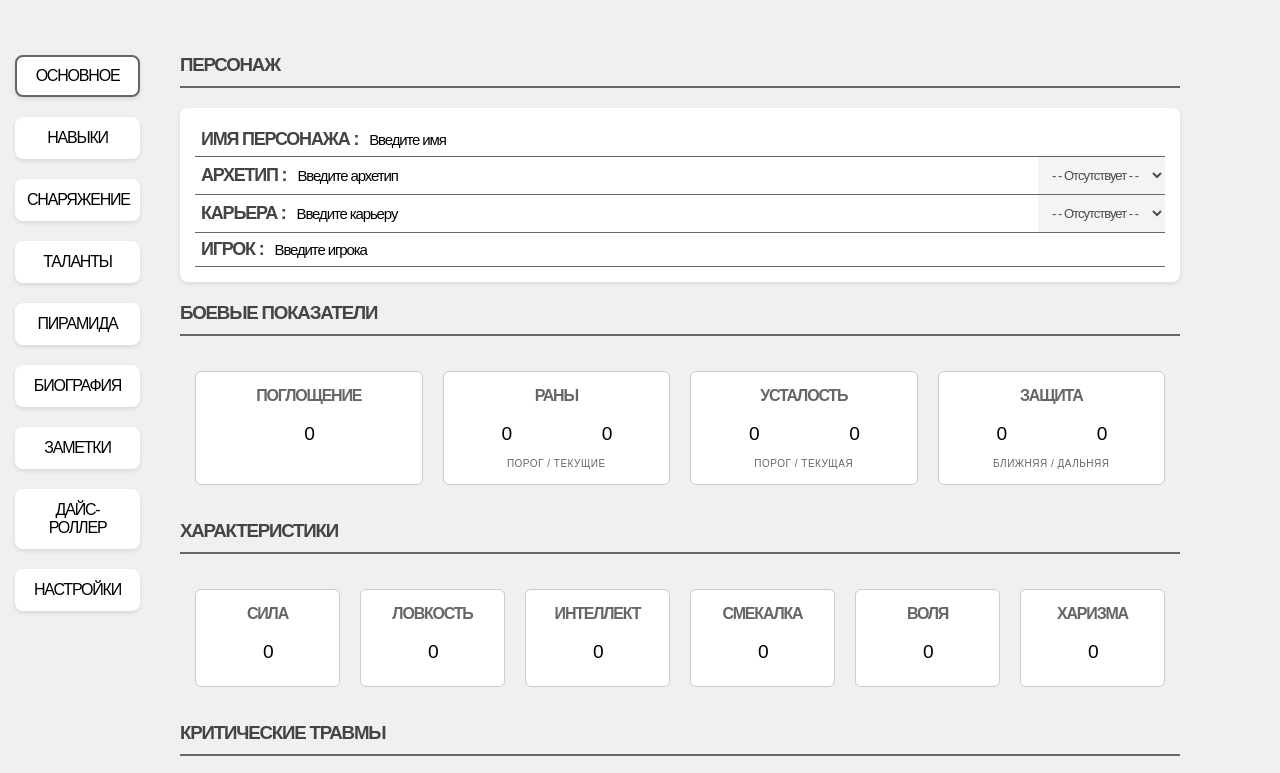
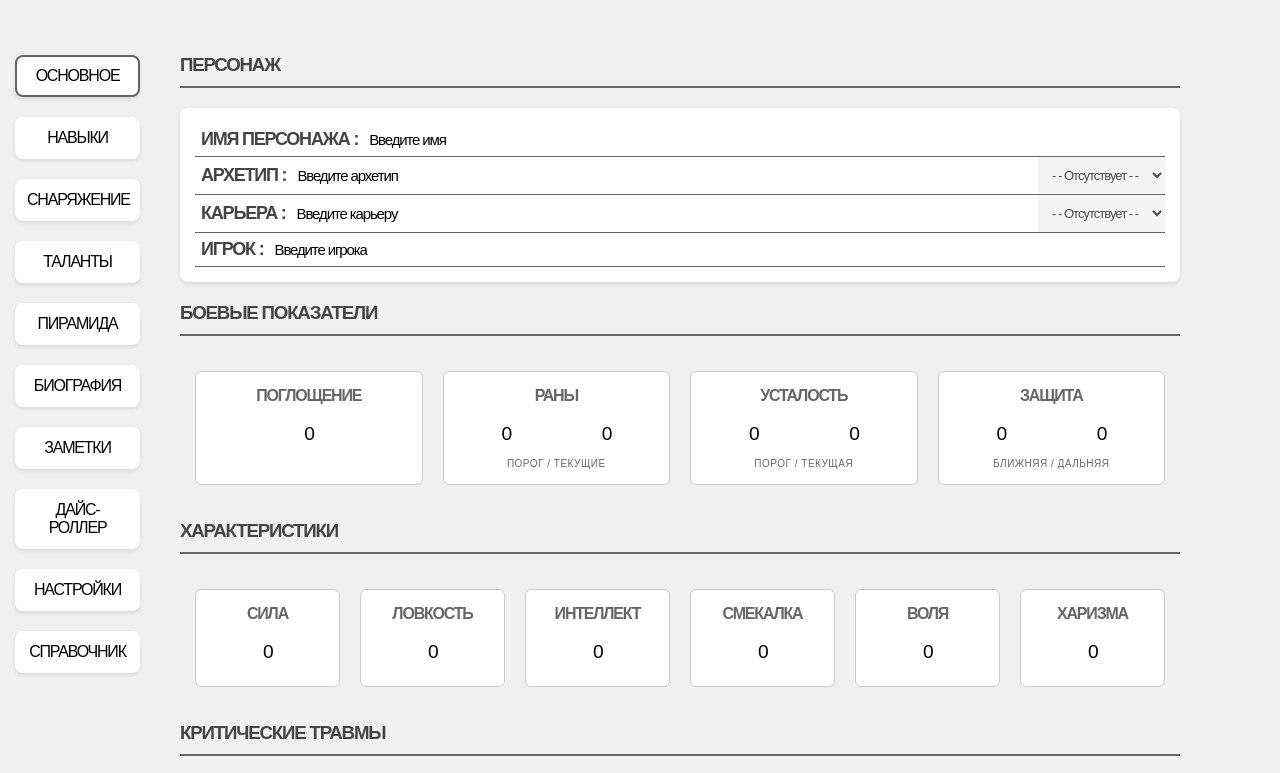
Before and after one commit to temporaldarkness/genesys-websheet, a plain HTML site: page index.html in a window 1280 px wide. Shown: the top 773 px of the page. Drawn offline with Linux system fonts and the light colour scheme.

Commit message:
Update index.html
Добавляет ссылку на справочник

```diff
--- a/index.html
+++ b/index.html
@@ -42,6 +42,7 @@
 			<div class="nav-item link" id="nav-notes">Заметки</div>
 			<div class="nav-item link" id="nav-diceroller">Дайс-роллер</div>
 			<div class="nav-item link" id="nav-settings">Настройки</div>
+            <div class="nav-item outerlink" data-link="wiki.html">Справочник</div>
 		</nav>
 		<div class="content">
 			<div id="index" class="document-section active">
```
